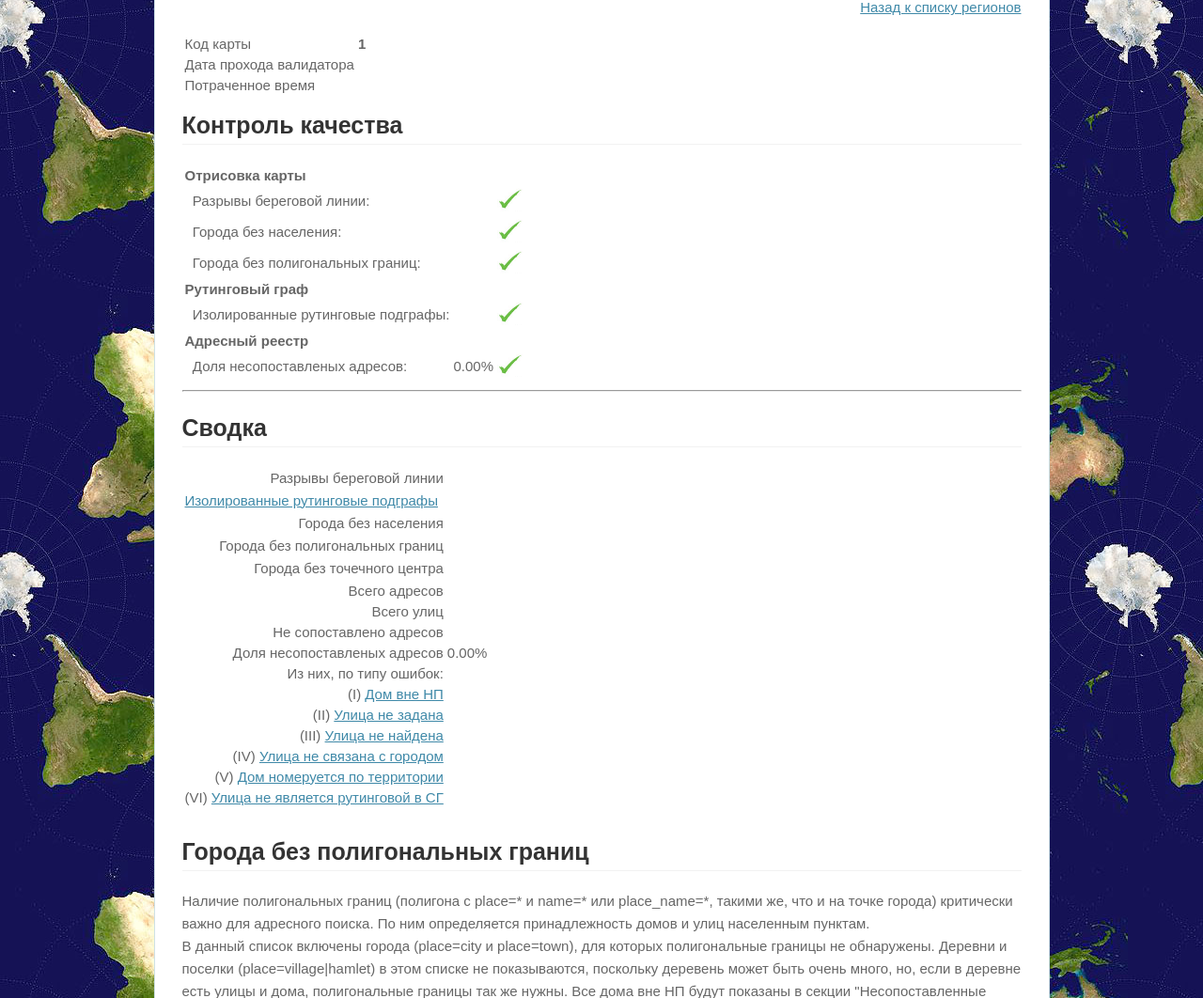
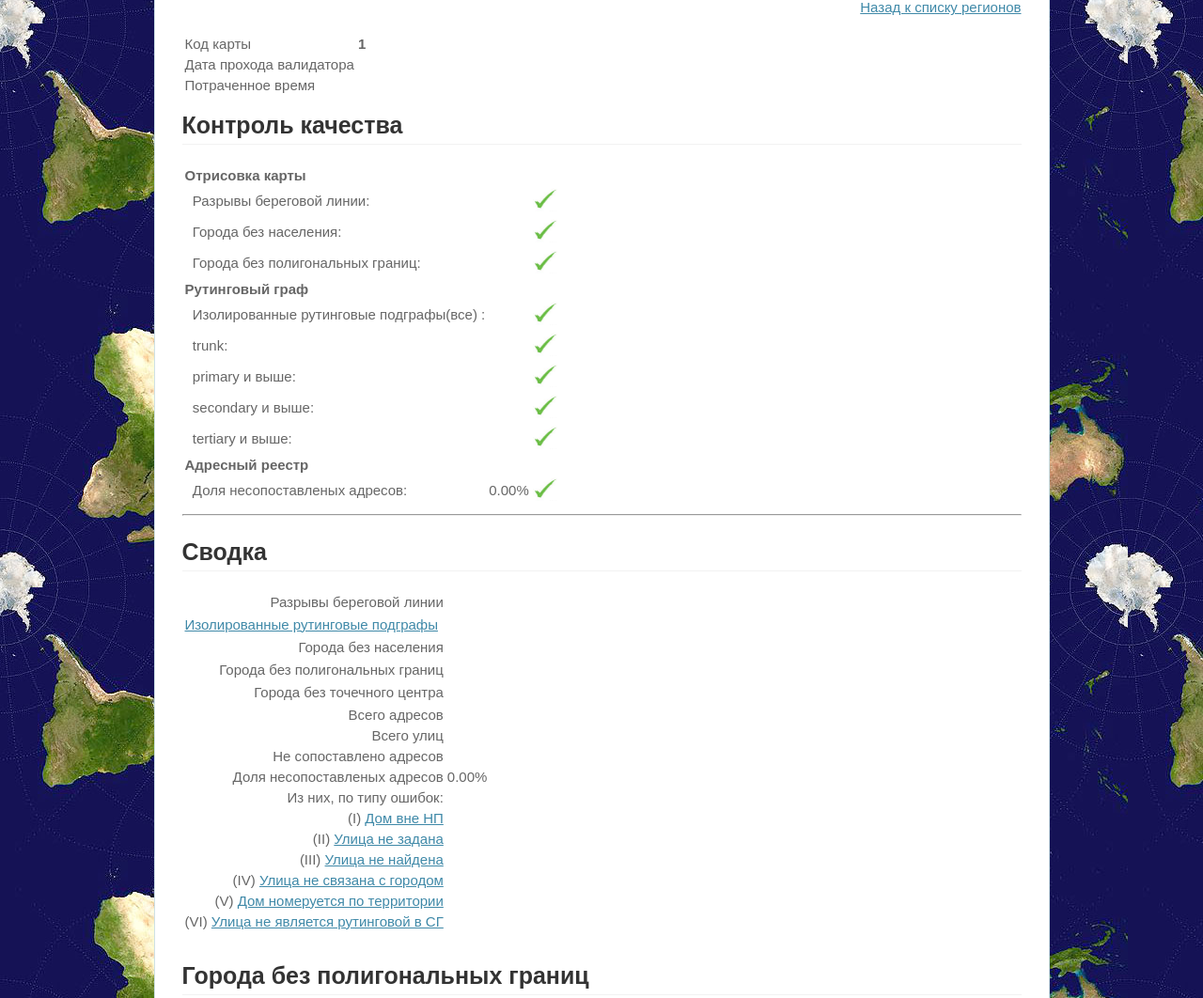
Before and after one commit to Zkir/osm2dcm, a PHP site: page /load_and_zoom/addr.php?mapid=1 in a window 1280 px wide. Shown: the part 275-1337 px from the top of the page at 94% size. Run offline with PHP 8.4, Linux system fonts and the light colour scheme; data that the repository does not hold is empty.

Commit message:
Расширил контроль качества

```diff
--- a/peirce.ru/addr.php
+++ b/peirce.ru/addr.php
@@ -135,10 +135,31 @@ if ($errtype=="")
                 </tr>
                 <tr><td><b>Рутинговый граф</b></td></tr>
                 <tr>
-                  <td>&nbsp;&nbsp;Изолированные рутинговые подграфы:</td>
+                  <td>&nbsp;&nbsp;Изолированные рутинговые подграфы(все) :</td>
                   <td>'.$xml->RoutingTest->Summary->NumberOfSubgraphs.'</td>
-                  <td>'.TestX($xml->RoutingTest->Summary->NumberOfSubgraphs,0).'</td>
+                  <td>'.TestX($xml->RoutingTest->Summary->NumberOfSubgraphs,10).'</td>
                 </tr>
+                <tr>
+                  <td>&nbsp;&nbsp;trunk:</td>
+                  <td>'.$xml->RoutingTestByLevel->Trunk->Summary->NumberOfSubgraphs.'</td>
+                  <td>'.TestX($xml->RoutingTestByLevel->Trunk->Summary->NumberOfSubgraphs,3).'</td>
+                </tr>
+                <tr>
+                  <td>&nbsp;&nbsp;primary и выше:</td>
+                  <td>'.$xml->RoutingTestByLevel->Primary->Summary->NumberOfSubgraphs.'</td>
+                  <td>'.TestX($xml->RoutingTestByLevel->Primary->Summary->NumberOfSubgraphs,3).'</td>
+                </tr>
+                <tr>
+                  <td>&nbsp;&nbsp;secondary и выше:</td>
+                  <td>'.$xml->RoutingTestByLevel->Secondary->Summary->NumberOfSubgraphs.'</td>
+                  <td>'.TestX($xml->RoutingTestByLevel->Secondary->Summary->NumberOfSubgraphs,3).'</td>
+                </tr>
+                <tr>
+                  <td>&nbsp;&nbsp;tertiary и выше:</td>
+                  <td>'.$xml->RoutingTestByLevel->Tertiary->Summary->NumberOfSubgraphs.'</td>
+                  <td>'.TestX($xml->RoutingTestByLevel->Tertiary->Summary->NumberOfSubgraphs,3).'</td>
+                </tr>
+
                 <tr><td><b>Адресный реестр</b></td></tr>
                 <tr>
                   <td>&nbsp;&nbsp;Доля несопоставленых адресов:</td>
```
